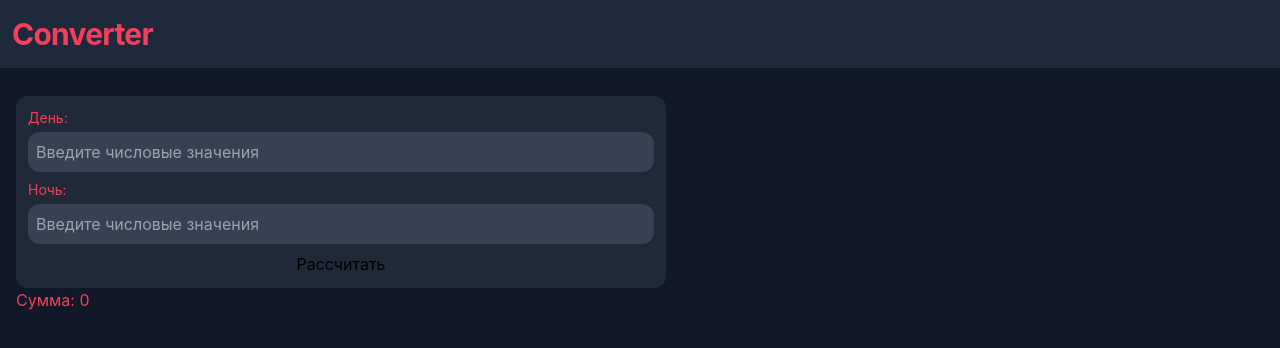
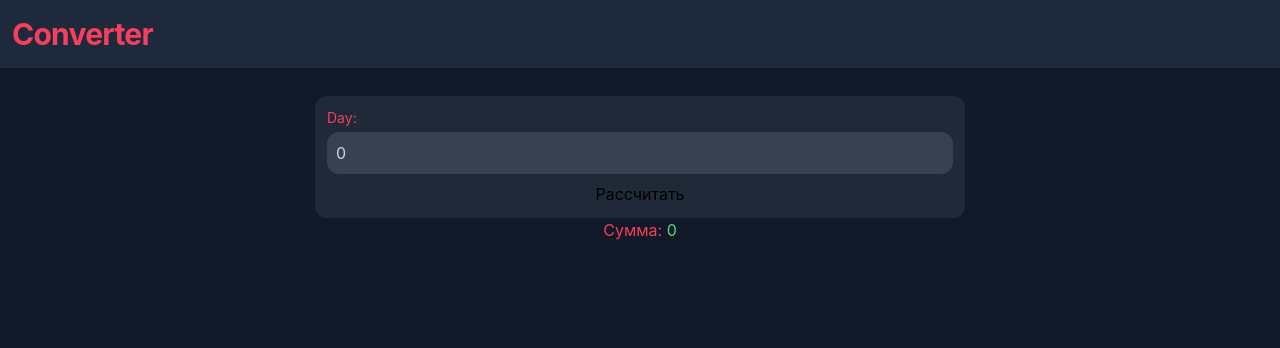
Before and after one commit to LuckyFoxCode/react-converter, a React (Vite) app: page / in a window 1280 px wide. Shown: the top 348 px of the page. Built offline with nearby package versions, Linux system fonts and the light colour scheme.

Commit message:
:recycle: Refactor Form and Input components

```diff
--- a/src/App.tsx
+++ b/src/App.tsx
@@ -8,9 +8,11 @@ function App() {
   return (
     <Box position>
       <TheHeader />
-      <main className='px-4 py-4'>
+      <main className='flex flex-col items-center px-4 py-4'>
         <Form setData={setData} />
-        <p className='text-rose-500'>Сумма: {data}</p>
+        <p className='text-rose-500'>
+          Сумма: <span className='text-green-400'>{data}</span>
+        </p>
       </main>
     </Box>
   );
--- a/src/components/Form.tsx
+++ b/src/components/Form.tsx
@@ -8,12 +8,12 @@ interface FormProps {
 
 export const Form: React.FC<FormProps> = ({ setData }) => {
   const [form, setForm] = useState<FormData>({
-    id: '0',
-    allHoursDay: '',
-    allHoursNight: '',
-    taxDay: '63',
-    taxNight: '65.90',
+    allHoursDay: 0,
+    allHoursNight: 0,
+    taxDay: 63,
+    taxNight: 65.9,
   });
+
   const getInputValue = (e: React.ChangeEvent<HTMLInputElement>) => {
     setForm({ ...form, [e.target.name]: e.target.value });
   };
@@ -34,16 +34,10 @@ export const Form: React.FC<FormProps> = ({ setData }) => {
       className='w-full max-w-[650px] flex flex-col gap-y-2 bg-gray-800 rounded-xl p-3'
     >
       <Input
-        label='День:'
+        label='Day:'
         name='allHoursDay'
-        value={form.allHoursDay}
         onChange={getInputValue}
-      />
-      <Input
-        label='Ночь:'
-        name='allHoursNight'
-        value={form.allHoursNight}
-        onChange={getInputValue}
+        value={String(form.allHoursDay)}
       />
       <button>Рассчитать</button>
     </form>
--- a/src/components/common/Input.tsx
+++ b/src/components/common/Input.tsx
@@ -2,19 +2,21 @@ import { cn } from '@/libs/utils';
 import { Box } from './Box';
 
 interface InputProps {
+  name?: string;
+  value: string;
   label?: string;
-  name?: string;
   className?: string;
-  value: string;
+  type?: 'text' | 'number';
   onChange: (e: React.ChangeEvent<HTMLInputElement>) => void;
 }
 
 export const Input: React.FC<InputProps> = ({
+  name,
   label,
-  name,
-  className,
   value,
   onChange,
+  className,
+  type = 'number',
 }) => {
   return (
     <Box
@@ -30,11 +32,11 @@ export const Input: React.FC<InputProps> = ({
       <input
         id={name}
         name={name}
-        type='text'
+        type={type}
         value={value}
         onChange={onChange}
         placeholder='Введите числовые значения'
-        className='w-full p-2 bg-gray-700 text-slate-300 rounded-xl focus:outline-none'
+        className='w-full p-2 rounded-xl border transition-all border-transparent bg-gray-700 text-slate-300 focus:outline-none focus:border-sky-400'
       />
     </Box>
   );
```
Also changed, not shown: src/libs/types.ts (+4 -5 lines).
